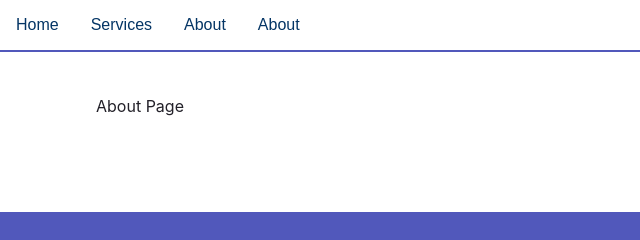
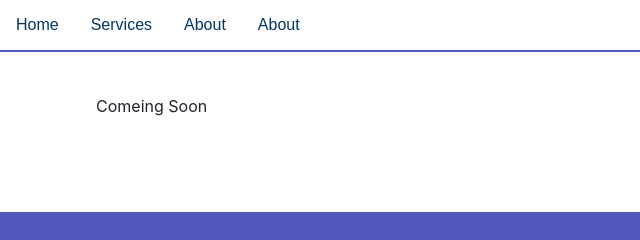
Before and after one commit to DoubleMarv/freelance_gatsby_site, a Gatsby site: page /about in a window 1280 px wide. Shown: the top 240 px of the page, 0-640 px from the left. Built offline with nearby package versions, Linux system fonts and the light colour scheme; Gatsby itself is replaced by a stand-in of ours; a small style sheet from the web is missing.

Commit message:
Update about.js

```diff
--- a/src/pages/about.js
+++ b/src/pages/about.js
@@ -12,7 +12,7 @@
   	<>
     <Layout>
     <main style={pageStyles}>
-<div class="">About Page</div>
+<div className="">Comeing Soon</div>
     </main>
      </Layout>
     </>
```
